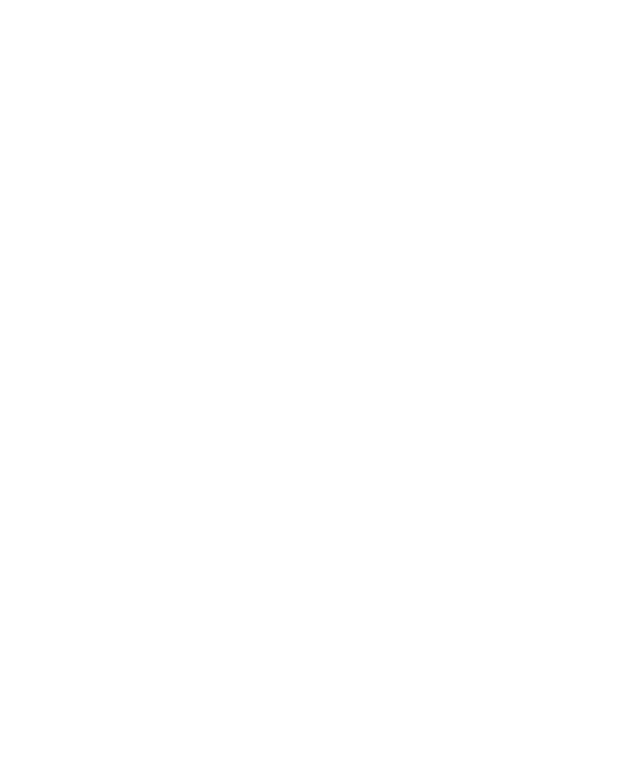
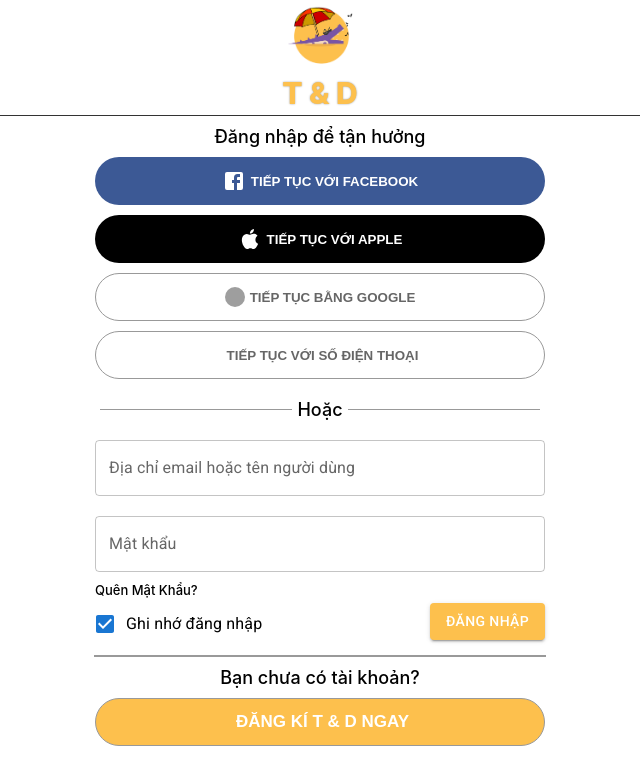
Before and after one commit to thanhduong1311/Spotify-Clone, a React (Create React App) app in the folder tad/: page /signin in a window 1280 px wide. Before the commit this address had no page. Shown: the top 784 px of the page, without its empty margins (320-960 px from the left). Built offline with nearby package versions, Linux system fonts and the light colour scheme; grey boxes are pictures that could not be loaded.

Commit message:
signPage

```diff
--- a/tad/src/App.js
+++ b/tad/src/App.js
@@ -1,5 +1,6 @@
 import LoginPage from "./component/LoginPage/LoginPage";
 import RegisterPage from "./component/RegisterPage/RegisterPage";
+import SignIn from "./component/SignIn/SignIn";
 import { Route , Routes , BrowserRouter } from "react-router-dom";
 
 function App() {
@@ -10,6 +11,8 @@
         </Route>
         <Route path="/" element={<RegisterPage/>}>
         </Route>
+        <Route path="/signin" element={<SignIn/>}>
+        </Route>
       </Routes>
     </BrowserRouter>
 
--- a/tad/src/component/RegisterPage/RegisterPage.jsx
+++ b/tad/src/component/RegisterPage/RegisterPage.jsx
@@ -3,11 +3,6 @@
 
 export default function RegisterPage() {
   return (
-    <div className="o">
-    <div>RegisterPage
-      <div className="ok">test</div>
-    </div>
-    <div>RegisterPageToan</div>
-    </div>
+   <div className="RegisterPage"></div>
   )
 }
--- /dev/null
+++ b/tad/src/component/SignIn/SignIn.jsx
@@ -0,0 +1,76 @@
+import React from 'react'
+import "./assets/signin.css"
+import FacebookIcon from '@mui/icons-material/Facebook';
+import AppleIcon from '@mui/icons-material/Apple';
+import { Avatar , TextField , Button, FormControlLabel } from '@mui/material';
+import Checkbox from '@mui/material/Checkbox';
+
+
+const label = { inputProps: { 'aria-label': 'Checkbox demo' } };
+
+
+const logolink = "https://encrypted-tbn0.gstatic.com/images?q=tbn:ANd9GcQj5AvPJ_t72_pkXu7lGnKo0Qva4z9UHpTVYQ&usqp=CAU"
+
+export default function SignIn() {
+  return (
+    <div className='SignIn'>
+        <div className="SignIn-header">
+           <div className="SignIn-header__logo">
+               <img src="../LogoT&D.png" alt="" />
+               <span className='brand'>T & D</span>
+           </div>
+        </div>
+
+        <div className="SignIn-body">
+            <div className="SignIn-body__message">Đăng nhập để tận hưởng</div>
+            <button className="SignIn-body__btn SignIn-body__btn--facebook">
+                <FacebookIcon></FacebookIcon>
+                 <span> Tiếp tục với faceBook </span>
+            </button>
+            <button className="SignIn-body__btn SignIn-body__btn--apple">
+                <AppleIcon></AppleIcon>
+                 <span> Tiếp tục với apple </span>
+            </button>
+            <button className="SignIn-body__btn SignIn-body__btn--google">
+            <Avatar sx={{width: 20,height : 20}} src={logolink} />
+                 <span> Tiếp tục bằng google </span>
+            </button>
+            <button className="SignIn-body__btn SignIn-body__btn--phone-number">
+                 <span> Tiếp tục với số điện thoại </span>
+            </button>
+            <div className="SignIn-body__message">
+                 <span className='line'></span>
+                 Hoặc
+                 <span className='line'></span>
+                </div>
+
+                <TextField fullWidth="true" color="warning" id="outlined-basic" style={{fontWeight:"bold",
+                    margin:"10px"
+                }} label="Địa chỉ email hoặc tên người dùng" variant="outlined" />
+                <TextField fullWidth="true" color="warning" id="outlined-basic" style={{fontWeight:"bold",
+                    margin:"10px"
+                }} label="Mật khẩu" variant="outlined" />
+              <div className="SignIn-body__message-forgot-password">
+                  Quên Mật Khẩu?
+              </div>
+              <div className="SignIn-body__remember-and-login-btn">
+                   <div className="remember-login">
+                   <FormControlLabel control={<Checkbox defaultChecked />} label="Ghi nhớ đăng nhập" />
+
+                   </div>
+                   <div className="login-btn">
+                   <Button variant="contained" style={{backgroundColor : " #fdc04d"}}>
+                    Đăng nhập
+                  </Button>
+                   </div>
+
+              </div>
+                   <div className="line-full-width"></div>
+            <div className="SignIn-body__message">Bạn chưa có tài khoản?</div>
+            <button className="SignIn-body__btn SignIn-body__btn--not-account">
+                 <span> Đăng kí T & D ngay </span>
+            </button>
+        </div>
+    </div>
+  )
+}
--- /dev/null
+++ b/tad/src/component/SignIn/assets/signin.css
@@ -0,0 +1,129 @@
+:root {
+    --primary-color : #fdc04d;
+    --white-color: #fff;
+    --blue-color: #2941AB
+}
+
+.SignIn-header {
+    height: 115px;
+    width: 100%;
+    border-bottom: 1px solid #333;
+}
+
+.SignIn-header__logo {
+    display: flex;
+    flex-direction: column;
+    justify-content: center;
+    align-items: center;
+    width: 100%;
+    text-align: center;
+}
+
+.SignIn-header__logo img {
+    width: 75px;
+}
+
+.SignIn-header__logo .brand {
+    font-size: 30px;
+    font-weight: 800;
+    color: var(--primary-color);
+    text-shadow: 0 0 2px #999;
+}
+
+.SignIn-body {
+    width: 450px;
+    margin: 0 auto;
+    display: flex;
+    flex-direction: column;
+    justify-content: center;
+    align-items: center;
+    margin-bottom: 50px;
+}
+
+.SignIn-body__message {
+    margin: 10px 0;
+    width: 100%;
+    text-align: center;
+    display: flex;
+    align-items: center;
+    justify-content: center;
+    font-size: 18px;
+    font-weight: 500;
+
+}
+
+.SignIn-body__btn {
+    display: flex;
+    align-items: center;
+    justify-content: center;
+    min-width: 450px;
+    height: 48px;
+    border-radius: 24px;
+    outline: none;
+    border: none;
+    text-transform: uppercase;
+    margin-bottom: 10px;
+    font-weight: 700;
+}
+
+.SignIn-body__btn span {
+    margin: 0 0 0 5px;
+}
+
+.SignIn-body__btn--facebook {
+ background-color: #3c5995;
+ color: #fff;
+}
+
+.SignIn-body__btn--apple {
+    background-color: #000;
+    color: #fff;
+}
+
+   .SignIn-body__btn--google {
+    background-color: transparent;
+    border: 1px solid #999;
+    color: #666;
+}
+.SignIn-body__btn--phone-number {
+    background-color: transparent;
+    border: 1px solid #999;
+    color: #666;
+}
+
+.SignIn-body__btn--not-account {
+    background-color: transparent;
+    color: var(--white-color);
+    border: 1px solid #999;
+    background-color: var(--primary-color);
+    font-weight: 600;
+    font-size: 17px;
+}
+
+
+.SignIn-body__message .line {
+    display: block;
+    width: 200px;
+    height:1px;
+    border-top: 1px solid #999;
+    margin: 0 5px;
+}
+
+.SignIn-body__message-forgot-password {
+    width: 100%;
+    font-size: small;
+    font-weight: 500;
+    margin-bottom: 5px;
+}
+
+.SignIn-body__remember-and-login-btn {
+    width: 100%;
+    display: flex;
+    justify-content: space-between;
+    margin-bottom: 10px;
+}
+
+.line-full-width {
+    width: 100%;
+    border: 1px solid #999;
+}
```
